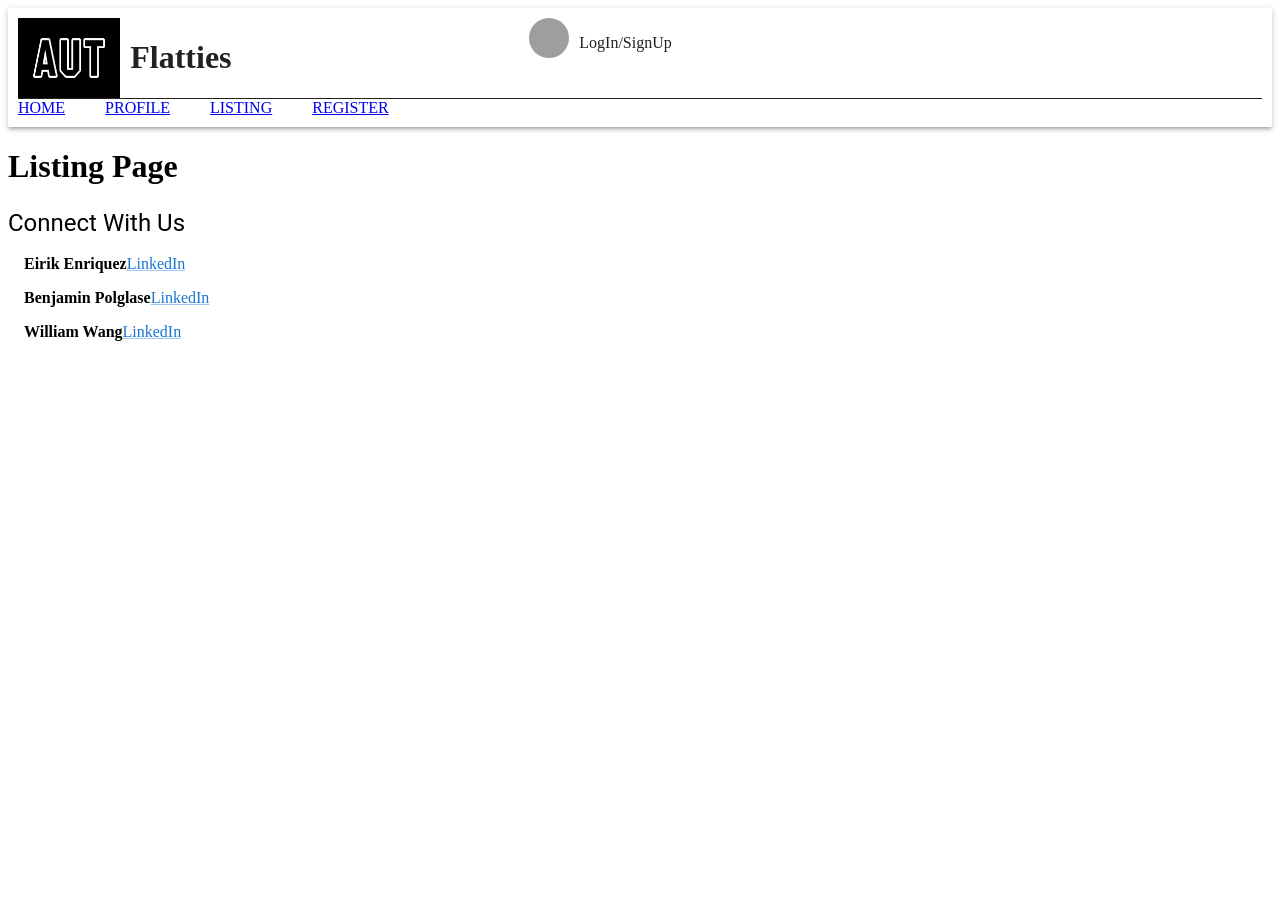
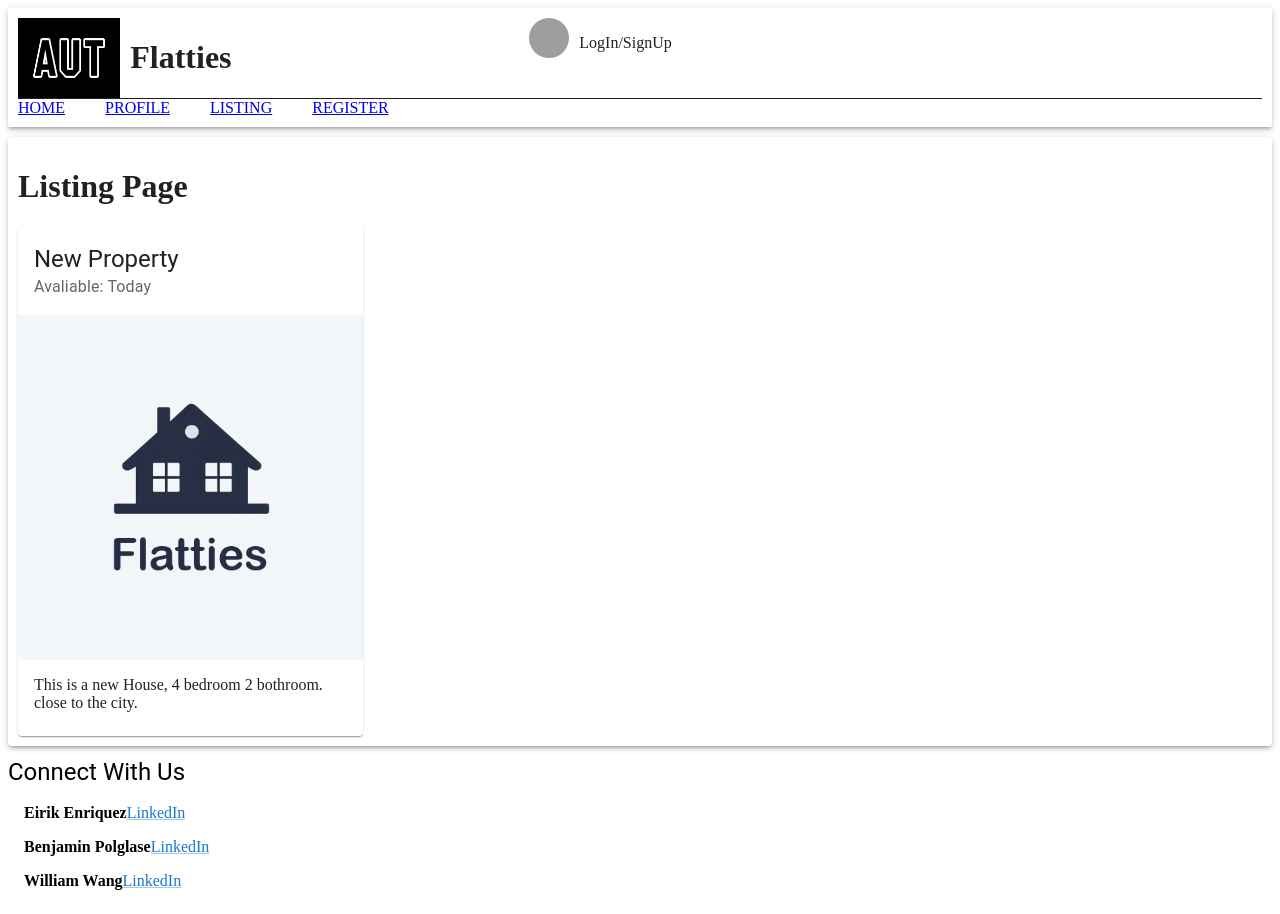
Before and after one commit to Puddle-Dev/Flatties, a React (Create React App) app in the folder flatties-frontend/: page /listing in a window 1280 px wide. Before the commit the page ends 800 px from the top, so only its background shows below. Built offline with nearby package versions, Linux system fonts and the light colour scheme; grey boxes are pictures that could not be loaded.

Commit message:
Update ListingPage.tsx
created a listing card

```diff
--- a/flatties-frontend/src/pages/listing/ListingPage.tsx
+++ b/flatties-frontend/src/pages/listing/ListingPage.tsx
@@ -1,11 +1,24 @@
 import React from "react";
 import NavBar from "../../components/layout/navBar/NavBar";
+import Card from '@mui/material/Card';
+import { CardContent, CardHeader, CardMedia, Paper } from "@mui/material";
+import flattieslogo from "../../assets/images/flatties-logo.png"
 
 function ListingPage() {
   return (
-    <div>
-      <h1>Listing Page</h1>
-    </div>
+    <Paper elevation={3}  style={{ marginTop:"10px", marginBottom:"10px", padding: "10px" }}>
+      <div>
+        <h1>Listing Page</h1>
+      </div>
+
+      <Card sx={{maxWidth:345}}>
+        <CardHeader title="New Property" subheader="Avaliable: Today"> </CardHeader>
+        <CardMedia component="img" image={flattieslogo}></CardMedia>
+        <CardContent>
+          This is a new House, 4 bedroom 2 bothroom. close to the city.
+        </CardContent>
+      </Card>
+    </Paper>
   );
 }
 
```
